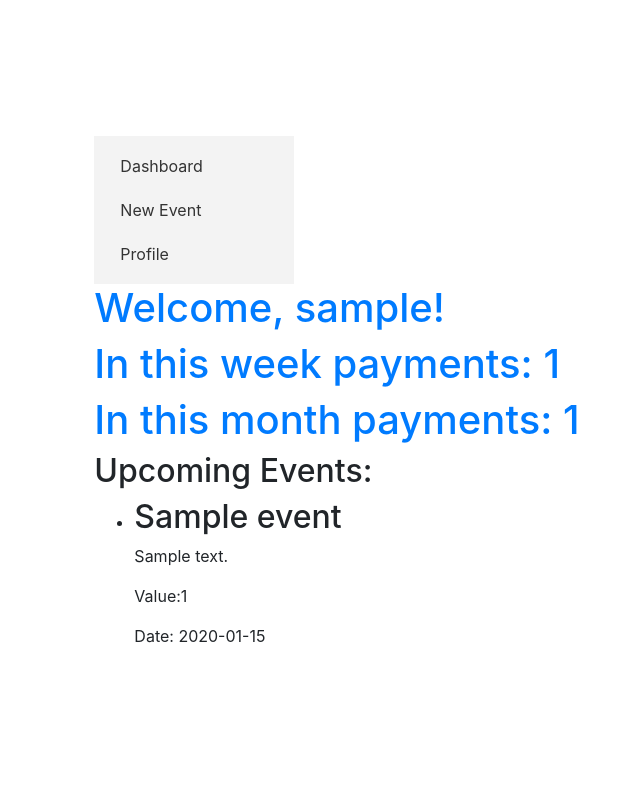
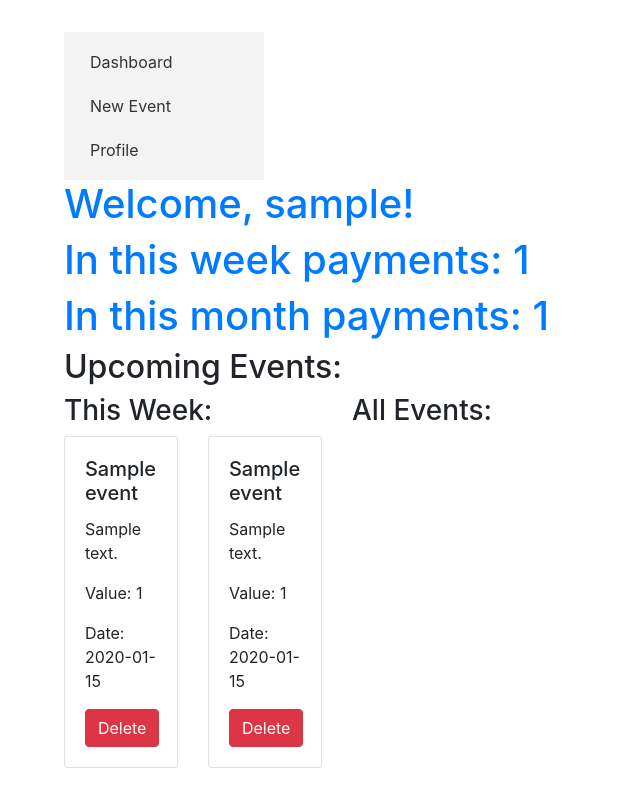
Before and after one commit to Spaiker5/InThisWeek, a Flask app: page /dashboard in a window 1280 px wide. Shown: the whole page, without its empty margins (303-943 px from the left). Run offline with Flask 3, Linux system fonts and the light colour scheme; the visitor is signed in with stand-in values (Sample User, id 1); tables that the repository leaves empty hold one stand-in row (values such as "Sample post"); some libraries are stand-ins or nearby versions.

Commit message:
Deleting events, display in cards.

```diff
--- a/main.py
+++ b/main.py
@@ -1,14 +1,16 @@
+import calendar
+from datetime import date
+from datetime import datetime, timedelta
+
+from apscheduler.schedulers.background import BackgroundScheduler
 from flask import Flask, render_template, request, session, redirect, flash, url_for
+from flask_bcrypt import Bcrypt
+from flask_mail import Message, Mail
 from flask_sqlalchemy import SQLAlchemy
-from flask_bcrypt import Bcrypt
+from flask_wtf.csrf import CSRFProtect
+from sqlalchemy import true
+
 from forms import *
-from datetime import datetime, timedelta
-from apscheduler.schedulers.background import BackgroundScheduler
-from flask_wtf.csrf import CSRFProtect
-from flask_mail import Message, Mail
-from datetime import date
-from sqlalchemy import true, false
-import calendar
 
 app = Flask(__name__)
 app.config['SQLALCHEMY_DATABASE_URI'] = 'sqlite:///events.db'
@@ -228,6 +230,100 @@ def index():
     return render_template('index.html')
 
 
+@app.route('/dashboard')
+def dashboard():
+    if not session.get('user_id'):
+        return redirect(url_for('login'))
+
+    user = load_user(session['user_id'])
+
+    if user is not None:
+        # Get upcoming events with comments
+        upcoming_events = get_upcoming_events(user)
+
+        # Get upcoming weekly notifications
+        upcoming_weekly_events = get_weekly_notifications(user)
+
+        # Get upcoming monthly notifications
+        upcoming_monthly_events = get_monthly_notifications(user)
+
+        # Calculate the value of money from events in the next 7 days and 30 days
+        value_7_days = sum(event.money for event in upcoming_events if event.date <= date.today() + timedelta(days=7))
+        value_30_days = sum(event.money for event in upcoming_events if event.date <= date.today() + timedelta(days=30))
+
+        # Create an instance of the CreateEventForm
+        form = CreateEventForm()
+
+        return render_template('dashboard.html', user=user, events=upcoming_events,
+                               weekly_events=upcoming_weekly_events, monthly_events=upcoming_monthly_events,
+                               value_7_days=value_7_days, value_30_days=value_30_days, form=form)
+    else:
+        flash('User not found')
+    return redirect(url_for('login'))
+
+
+@app.route('/create_event', methods=['GET', 'POST'])
+def create_event():
+    if 'user_id' not in session:
+        flash('Please log in to view your profile.', 'error')
+        return redirect('/login')
+
+    user_id = session['user_id']
+    user = User.query.get(user_id)
+
+    form = CreateEventForm()
+
+    if request.method == 'POST':
+        # Process the form submission
+        if form.validate_on_submit():
+            # Save the event to the database
+            event = Event(
+                title=form.title.data,
+                description=form.description.data,
+                money=form.money.data,
+                date=datetime.strptime(form.date.data, '%Y-%m-%d').date(),
+                user_id=session['user_id'],
+                notify_on_event_day=form.notify_on_event_day.data,
+                monthly_notification=form.monthly_notification.data,
+                weekly_notification=form.weekly_notification.data
+            )
+            db.session.add(event)
+            db.session.commit()
+
+            # Schedule notifications if enabled
+            if form.notify_on_event_day.data:
+                schedule_notification(event, timedelta(days=0))
+            if form.monthly_notification.data:
+                schedule_notification(event, timedelta(days=30))
+            if form.weekly_notification.data:
+                schedule_notification(event, timedelta(days=7))
+
+            flash('Event created successfully!', 'success')
+            return redirect(url_for('dashboard'))
+
+    return render_template('create_event.html', form=form)
+
+
+@app.route('/delete_event/<int:event_id>', methods=['POST'])
+def delete_event(event_id):
+    if not session.get('user_id'):
+        return redirect(url_for('login'))
+
+    event = Event.query.get(event_id)
+    if event and event.user_id == session['user_id']:
+        # Remove scheduled notifications
+        try:
+            scheduler.remove_job(f'event_notification_{event.id}')
+        except:
+            db.session.delete(event)
+            db.session.commit()
+            flash('Event deleted successfully!', 'success')
+    else:
+        flash('Event not found or you do not have permission to delete it.', 'error')
+
+    return redirect(url_for('dashboard'))
+
+
 @app.route('/profile', methods=['GET', 'POST'])
 def profile():
     if 'user_id' not in session:
@@ -306,35 +402,6 @@ def logout():
     return redirect(url_for('index'))
 
 
-@app.route('/dashboard')
-def dashboard():
-    if not session.get('user_id'):
-        return redirect(url_for('login'))
-
-    user = load_user(session['user_id'])
-
-    if user is not None:
-        # Get upcoming events with comments
-        upcoming_events = get_upcoming_events(user)
-
-        # Get upcoming weekly notifications
-        upcoming_weekly_events = get_weekly_notifications(user)
-
-        # Get upcoming monthly notifications
-        upcoming_monthly_events = get_monthly_notifications(user)
-
-        # Calculate the value of money from events in the next 7 days and 30 days
-        value_7_days = sum(event.money for event in upcoming_events if event.date <= date.today() + timedelta(days=7))
-        value_30_days = sum(event.money for event in upcoming_events if event.date <= date.today() + timedelta(days=30))
-
-        return render_template('dashboard.html', user=user, events=upcoming_events,
-                               weekly_events=upcoming_weekly_events, monthly_events=upcoming_monthly_events,
-                               value_7_days=value_7_days, value_30_days=value_30_days)
-    else:
-        flash('User not found')
-    return redirect(url_for('login'))
-
-
 @app.route('/change-notification-day', methods=['POST'])
 def change_notification_day():
     if 'user_id' not in session:
@@ -355,65 +422,6 @@ def change_notification_day():
             return jsonify({'error': 'Invalid form data'})
 
     return jsonify({'error': 'User not found'})
-
-
-@app.route('/create_event', methods=['GET', 'POST'])
-def create_event():
-    if 'user_id' not in session:
-        flash('Please log in to view your profile.', 'error')
-        return redirect('/login')
-
-    user_id = session['user_id']
-    user = User.query.get(user_id)
-
-    form = CreateEventForm()
-
-    if request.method == 'POST':
-        # Process the form submission
-        if form.validate_on_submit():
-            # Save the event to the database
-            event = Event(
-                title=form.title.data,
-                description=form.description.data,
-                money=form.money.data,
-                date=datetime.strptime(form.date.data, '%Y-%m-%d').date(),
-                user_id=session['user_id'],
-                notify_on_event_day=form.notify_on_event_day.data,
-                monthly_notification=form.monthly_notification.data,
-                weekly_notification=form.weekly_notification.data
-            )
-            db.session.add(event)
-            db.session.commit()
-
-            # Schedule notifications if enabled
-            if form.notify_on_event_day.data:
-                schedule_notification(event, timedelta(days=0))
-            if form.monthly_notification.data:
-                schedule_notification(event, timedelta(days=30))
-            if form.weekly_notification.data:
-                schedule_notification(event, timedelta(days=7))
-
-            flash('Event created successfully!', 'success')
-            return redirect(url_for('dashboard'))
-
-    return render_template('create_event.html', form=form)
-
-
-@app.route('/delete_event/<int:event_id>', methods=['POST'])
-def delete_event(event_id):
-    if not session.get('user_id'):
-        return redirect(url_for('login'))
-
-    event = Event.query.get(event_id)
-    if event and event.user_id == session['user_id']:
-        # Remove scheduled notifications
-        scheduler.remove_job(f'event_notification_{event.id}')
-
-        db.session.delete(event)
-        db.session.commit()
-        flash('Event deleted successfully!', 'success')
-
-    return redirect(url_for('dashboard'))
 
 
 @app.route('/change-password', methods=['GET', 'POST'])
--- a/templates/dashboard.html
+++ b/templates/dashboard.html
@@ -7,18 +7,62 @@
 <h1>In this month payments: {{ value_30_days }}</h1>
 
 <h2>Upcoming Events:</h2>
+<div class="row row-event">
+  <div class="col-md-6">
+    <h3>This Week:</h3>
+    {% if weekly_events %}
+    <div class="row">
+      {% for event in weekly_events %}
+      <div class="col-sm-6">
+        <div class="card">
+          <div class="card-body">
+            <h5 class="card-title">{{ event.title }}</h5>
+            <p class="card-text">{{ event.description }}</p>
+            <p class="card-text">Value: {{ event.money }}</p>
+            <p class="card-text">Date: {{ event.date }}</p>
+            <form action="{{ url_for('delete_event', event_id=event.id) }}" method="post">
+              <!-- Add the CSRF token input field -->
+              {{ form.csrf_token }}
+
+              <button class="btn btn-danger" type="submit">Delete</button>
+            </form>
+          </div>
+        </div>
+      </div>
+      {% endfor %}
+    </div>
+    {% else %}
+    <p>No upcoming events for this week.</p>
+    {% endif %}
+  </div>
+  <div class="col-md-6">
+    <h3>All Events:</h3>
     {% if events %}
-    <ul>
+    <div class="row">
       {% for event in events %}
-        <li>
-          <h2>{{ event.title }}</h2>
-          <p>{{ event.description }}</p>
-          <p>Value:{{ event.money }}</p>
-          <p>Date: {{ event.date }}</p>
-        </li>
+      {% if event not in weekly_events %}
+      <div class="col-sm-6">
+        <div class="card">
+          <div class="card-body">
+            <h5 class="card-title">{{ event.title }}</h5>
+            <p class="card-text">{{ event.description }}</p>
+            <p class="card-text">Value: {{ event.money }}</p>
+            <p class="card-text">Date: {{ event.date }}</p>
+            <form action="{{ url_for('delete_event', event_id=event.id) }}" method="post">
+              <!-- Add the CSRF token input field -->
+              {{ form.csrf_token }}
+
+              <button class="btn btn-danger" type="submit">Delete</button>
+            </form>
+          </div>
+        </div>
+      </div>
+      {% endif %}
       {% endfor %}
-    </ul>
+    </div>
     {% else %}
     <p>No upcoming events.</p>
     {% endif %}
+  </div>
+</div>
 {% endblock %}
```
Also changed, not shown: notification.py (added, +111 -0 lines), static/css/style.css (+26 -0 lines). Lines whose indentation alone changed are shown as unchanged.
